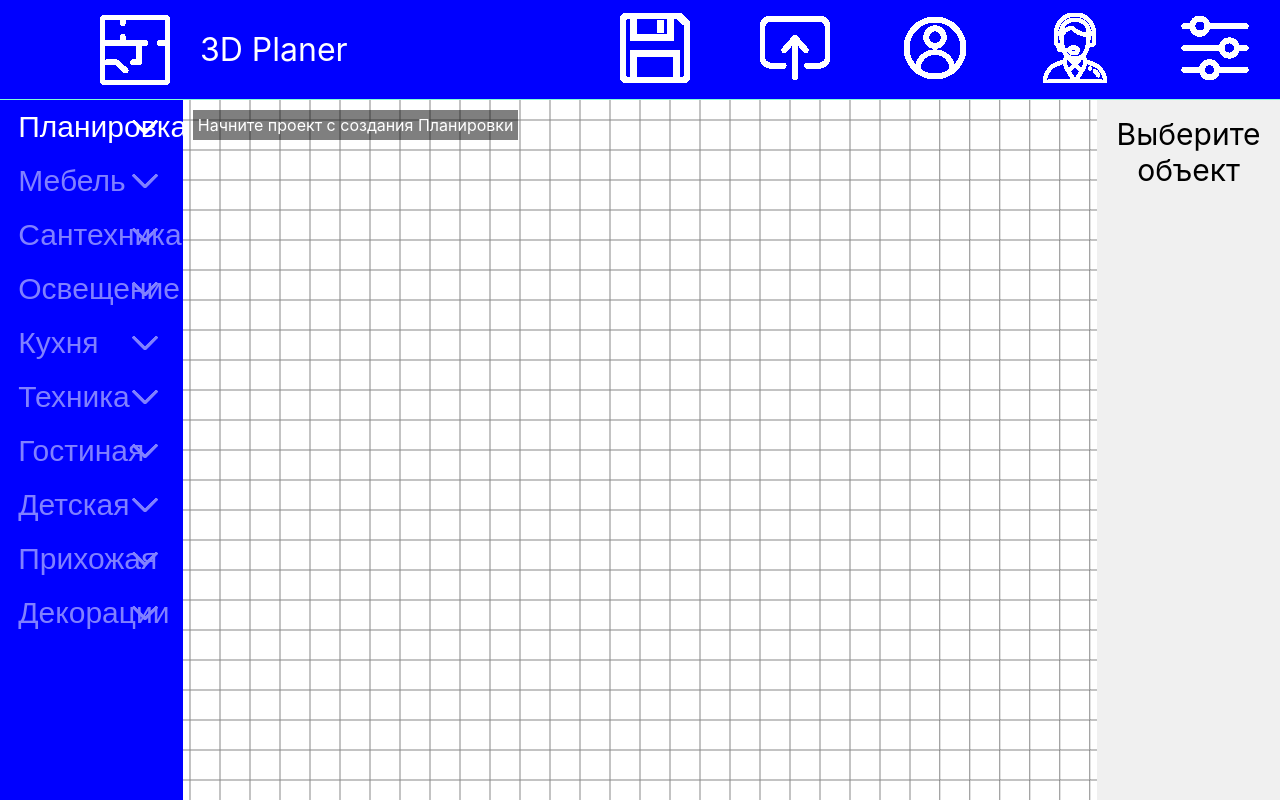
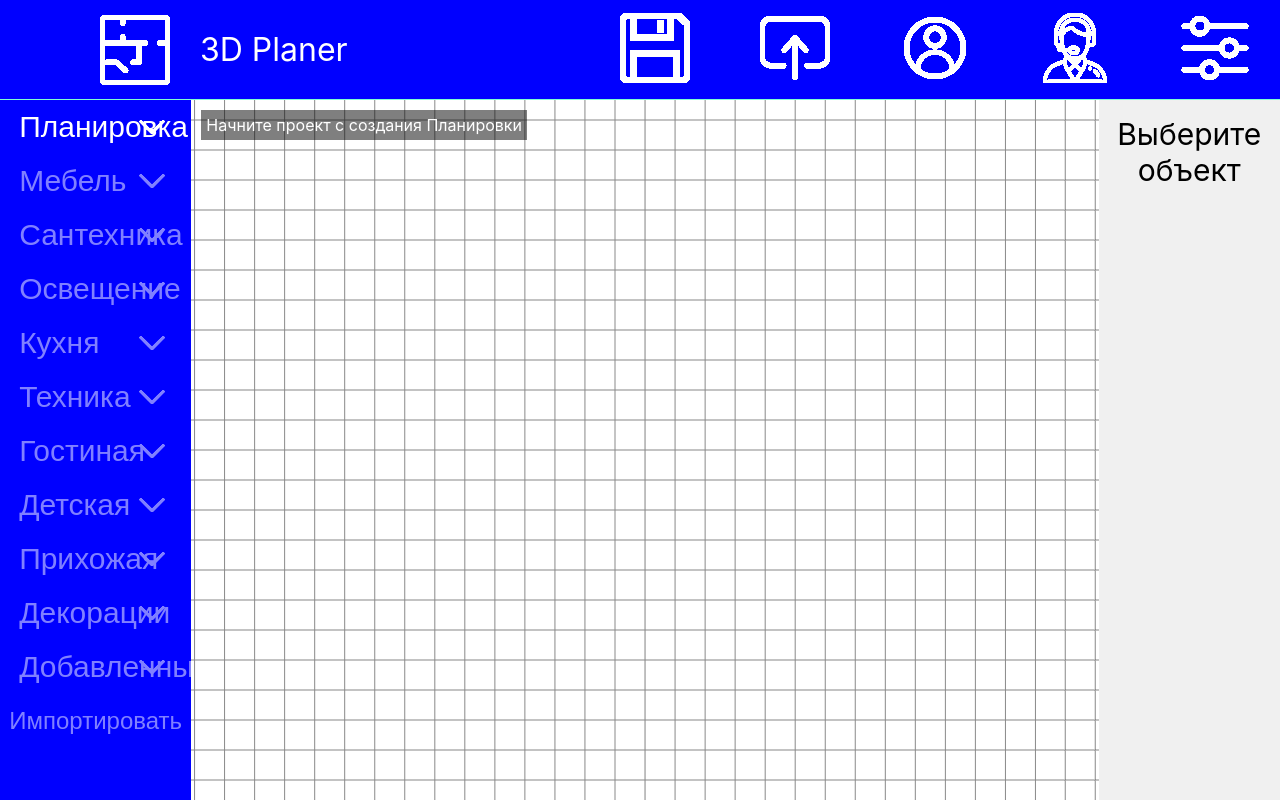
Before and after one commit to 1loha/Graphic-Scene-Designer, a React (Create React App) app in the folder client/: page / in a window 1280 px wide. Built offline with nearby package versions, Linux system fonts and the light colour scheme.

Commit message:
import GLB model

```diff
--- a/client/src/App.js
+++ b/client/src/App.js
@@ -24,7 +24,7 @@ const App = (props) => {
     const [resetDrawing, setResetDrawing] = useState(false);
     // Показ модального окна авторизации
     const [showAuthModal, setShowAuthModal] = useState(false);
-    // Callback'и для авторизации
+    // Callback для авторизации
     const [authCallbacks, setAuthCallbacks] = useState({ onSuccess: null, onFailure: null });
     // ID проекта
     const [projectId, setProjectId] = useState(null);
@@ -72,7 +72,6 @@ const App = (props) => {
 
     // Завершение создания сетки
     const handleGridCreated = (isCreated) => {
-        console.log('Grid created:', isCreated);
         setIsGridCreated(isCreated);
         setIsDrawingGrid(false);
         setResetDrawing(false);
@@ -95,8 +94,34 @@ const App = (props) => {
     // Размещение модели
     const handleModelPlaced = () => { setSelectedModelType(null); };
 
+    // Импорт модели
+    const handleImportModel = (file, category) => {
+        if (!props.state[category]) {
+            console.error(`Category ${category} does not exist in state`);
+            return;
+        }
+        const modelUrl = URL.createObjectURL(file);
+        const modelType = `imported_${Date.now()}`;
+        // Временные данные модели
+        const tempModelData = {
+            label: file.name.replace('.glb', ''),
+            path: modelUrl,
+            scale: [1, 1, 1]
+        };
+
+        // Обновляем state с новой моделью
+        props.state[category].models[modelType] = tempModelData;
+
+        // Добавляем модель на сцену
+        addModel(category, modelType, { position: [0, 0, 0] });
+    };
+
     // Удаление модели
     const handleDeleteModel = (id) => {
+        const model = models.find(m => m.id === id);
+        if (model && model.type.startsWith('imported_')) {
+            URL.revokeObjectURL(props.state[model.category].models[model.type].path);
+        }
         deleteModel(id);
         if (selectedModelId === id) setSelectedModelId(null);
     };
@@ -166,6 +191,7 @@ const App = (props) => {
                 isGridCreated={isGridCreated}
                 isDrawingGrid={isDrawingGrid}
                 onSelectModelType={handleSelectModelType}
+                onImportModel={handleImportModel}
             />
             <Scene
                 state={props.state}
--- a/client/src/components/Categories/Categories.jsx
+++ b/client/src/components/Categories/Categories.jsx
@@ -1,4 +1,4 @@
-import React, { useState, useMemo } from 'react';
+import React, {useState, useMemo, useRef} from 'react';
 import s from './Categories.module.css';
 import CatalogObjects from './CatalogObjects/CatalogObjects';
 
@@ -15,10 +15,29 @@ const Categories = (props) => {
     // Мемоизация списка категорий
     const categoryKeys = useMemo(() => Object.keys(props.state), [props.state]);
 
+    // Ссылка на input для выбора файла
+    const fileInputRef = useRef(null);
+
+    // Обработчик клика по кнопке импорта
+    const handleImportClick = () => {
+        fileInputRef.current.click();
+    };
+
+    // Обработчик выбора файла
+    const handleFileChange = (event) => {
+        const file = event.target.files[0];
+        if (file && file.name.endsWith('.glb') && props.onImportModel) {
+            props.onImportModel(file, 'imported');
+        }
+        // Сбрасываем input, чтобы можно было выбрать тот же файл снова
+        event.target.value = null;
+    };
+
     // Рендеринг списка категорий
     return (
         <div className={s.catalogCategory}>
             {categoryKeys.map((category) => (
+                <div key={category}>
                     <CatalogObjects
                         key={category}
                         nameCategory={props.state[category].displayName}
@@ -33,8 +52,23 @@ const Categories = (props) => {
                         isGridCreated={props.isGridCreated}
                         isDrawingGrid={props.isDrawingGrid}
                         onSelectModelType={props.onSelectModelType}
+                        onImportModel={props.onImportModel}
                     />
+            </div>
             ))}
+            <button onClick={handleImportClick} disabled={!props.isGridCreated}
+                className={`${s.importButton} ${!props.isGridCreated ? s.disabledButton : ''}`}
+            >
+                Импортировать
+            </button>
+            <input
+                type="file"
+                // accept=".gltf"
+                accept=".glb"
+                ref={fileInputRef}
+                style={{ display: 'none' }}
+                onChange={handleFileChange}
+            />
         </div>
     );
 };
--- a/client/src/components/Categories/Categories.module.css
+++ b/client/src/components/Categories/Categories.module.css
@@ -12,3 +12,19 @@
     opacity: 0.5;
     cursor: not-allowed;
 }
+
+.importButton {
+    width: 100%;
+    font-size: 24px;
+    padding: 8px;
+    margin-top: 5px;
+    background: blue;
+    color: white;
+    border: none;
+    cursor: pointer;
+    text-align: center;
+}
+
+.importButton:hover {
+    background-color: rgba(0, 0, 0, 0.14);
+}
--- a/client/src/redux/state.jsx
+++ b/client/src/redux/state.jsx
@@ -71,6 +71,11 @@ let store = {
                 steve: { label: 'Стив', path: '/models/steve/source/model.gltf', scale: m },
             },
         },
+        imported: {
+            displayName: 'Добавленные',
+            models: {
+            },
+        },
 
     },
     getState() {
```
Also changed, not shown: client/src/components/Categories/CatalogObjects/CatalogObjects.jsx (+6 -5 lines), client/src/components/Categories/CatalogObjects/CatalogObjects.module.css (line endings or trailing spaces). Lines whose indentation alone changed are shown as unchanged.
